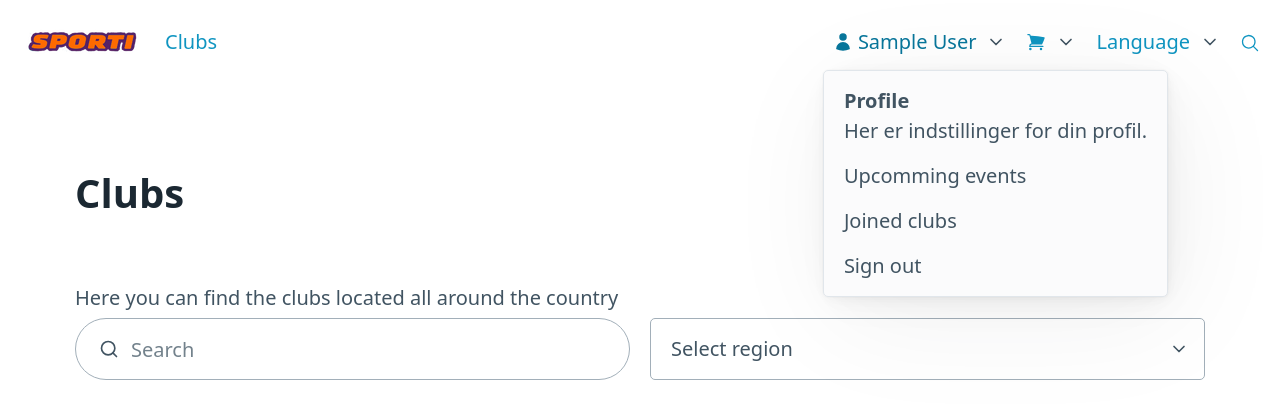
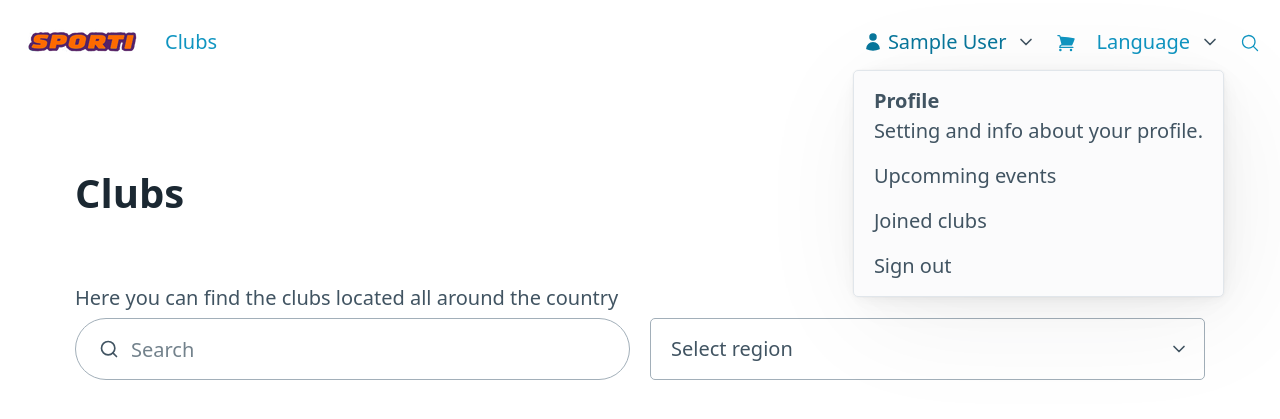
Before and after one commit to Vagarious/DIS_Project, a Flask app: page /overview in a window 1280 px wide, after a click that opens the changed part. Shown: the top 419 px of the page. Run offline with Flask 3, Linux system fonts and the light colour scheme; the visitor is signed in with stand-in values (Sample User, id 1); data that the repository does not hold is empty; some libraries are stand-ins or nearby versions.

Commit message:
Routing of the confirmed events and links to event and memberships for user
Eliminated the drop-down for the basket, and routes to a seperate page instead.
It's not as elegant, but it was prettier

```diff
--- a/templates/base.html
+++ b/templates/base.html
@@ -53,11 +53,15 @@
               <li>
                 <a href="{{ url_for('profile') }}">
                   <b>Profile</b> <br />
-                  Her er indstillinger for din profil.
+                  Setting and info about your profile.
                 </a>
               </li>
-              <li><a>Upcomming events</a></li>
-              <li><a>Joined clubs</a></li>
+              <li>
+                <a href="{{ url_for('profile_events') }}">Upcomming events</a>
+              </li>
+              <li>
+                <a href="{{ url_for('profile_memberships')}}">Joined clubs</a>
+              </li>
               <li><a href="{{ url_for('signout') }}">Sign out</a></li>
             </ul>
           </details>
@@ -68,12 +72,7 @@
         </li>
         {% endif %} {% if session.name %}
         <li>
-          <details role="list">
-            <summary
-              aria-haspopup="listbox"
-              style="align-items: center"
-              role="link"
-            >
+          <a href="{{ url_for('confirmation', user_id=session.user_id) }}">
             <svg
               xmlns="http://www.w3.org/2000/svg"
               viewBox="0 0 24 24"
@@ -84,13 +83,7 @@
                 d="M2.25 2.25a.75.75 0 000 1.5h1.386c.17 0 .318.114.362.278l2.558 9.592a3.752 3.752 0 00-2.806 3.63c0 .414.336.75.75.75h15.75a.75.75 0 000-1.5H5.378A2.25 2.25 0 017.5 15h11.218a.75.75 0 00.674-.421 60.358 60.358 0 002.96-7.228.75.75 0 00-.525-.965A60.864 60.864 0 005.68 4.509l-.232-.867A1.875 1.875 0 003.636 2.25H2.25zM3.75 20.25a1.5 1.5 0 113 0 1.5 1.5 0 01-3 0zM16.5 20.25a1.5 1.5 0 113 0 1.5 1.5 0 01-3 0z"
               />
             </svg>
-            </summary>
-            <ul role="listbox">
-              <li><a>Action</a></li>
-              <li><a>Another action</a></li>
-              <li><a>Something else here</a></li>
-            </ul>
-          </details>
+          </a>
         </li>
         {% else %}
         <li>
```
Lines whose indentation alone changed are shown as unchanged.
